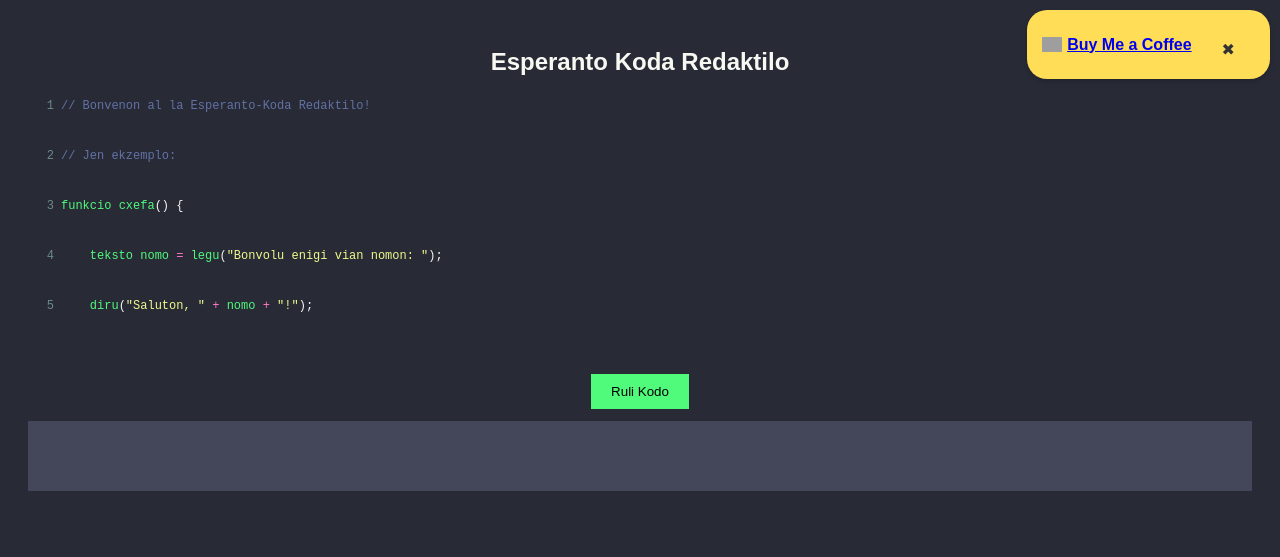
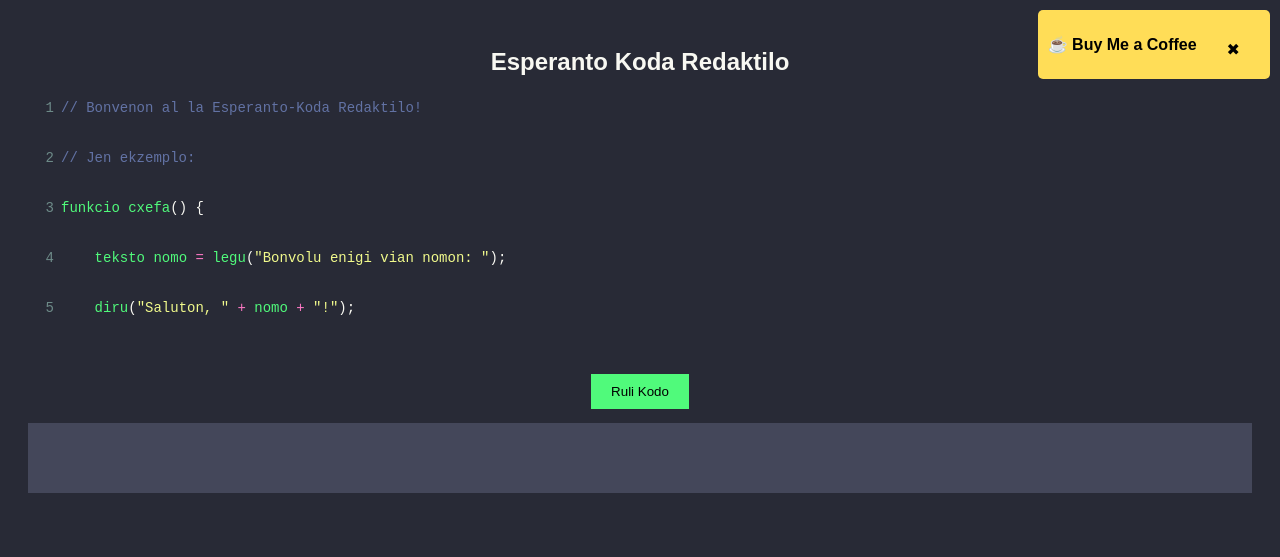
Before and after one commit to ErenErdogan46/kodo-esperanto, a plain HTML site: page index.html in a window 1280 px wide. Drawn offline with nearby package versions, Linux system fonts and the light colour scheme; grey boxes are pictures that could not be loaded.

Commit message:
Update index.html

```diff
--- a/index.html
+++ b/index.html
@@ -19,32 +19,6 @@
             background: #282a36;
             color: #f8f8f2;
         }
-        #buyMeCoffee {
-            position: fixed;
-            top: 10px;
-            right: 10px;
-            background: #ffdd57;
-            color: #333;
-            padding: 10px 15px;
-            border-radius: 20px;
-            font-weight: bold;
-            cursor: pointer;
-            display: flex;
-            align-items: center;
-            box-shadow: 0px 2px 5px rgba(0, 0, 0, 0.2);
-        }
-        #buyMeCoffee img {
-            width: 20px;
-            margin-right: 5px;
-        }
-        #closeCoffee {
-            background: transparent;
-            border: none;
-            font-size: 16px;
-            margin-left: 10px;
-            cursor: pointer;
-            color: #333;
-        }
         #editor {
             width: 80%;
             height: 250px;
@@ -54,8 +28,12 @@
         .CodeMirror {
             height: 250px;
             text-align: left;
-            font-size: 12px;
-            line-height: 1;
+            font-size: 14px;  /* Daha okunaklı yazı boyutu */
+            line-height: 1.2; /* Daha sıkı satır aralığı */
+        }
+        .CodeMirror-cursor {
+            width: 1px !important; /* İnce imleç */
+            height: 16px !important; /* Standart yükseklik */
         }
         button {
             margin-top: 10px;
@@ -72,7 +50,7 @@
             color: #f8f8f2;
             min-height: 50px;
             white-space: pre-wrap;
-            font-size: 12px;
+            font-size: 14px;
         }
         input {
             background: #44475a;
@@ -81,13 +59,37 @@
             padding: 5px;
             width: 100%;
         }
+        /* Buy Me a Coffee butonu */
+        #coffee-container {
+            position: fixed;
+            top: 10px;
+            right: 10px;
+            background: #ffdd57;
+            padding: 10px;
+            border-radius: 5px;
+            display: flex;
+            align-items: center;
+        }
+        #coffee-container a {
+            text-decoration: none;
+            color: black;
+            font-weight: bold;
+            margin-right: 10px;
+        }
+        #close-coffee {
+            background: none;
+            border: none;
+            cursor: pointer;
+            font-size: 16px;
+        }
     </style>
 </head>
 <body>
-    <div id="buyMeCoffee">
-        <img src="https://cdn-icons-png.flaticon.com/512/873/873120.png" alt="☕">
-        <a href="https://www.buymeacoffee.com/YOUR_USERNAME" target="_blank">Buy Me a Coffee</a>
-        <button id="closeCoffee">✖</button>
+
+    <!-- Buy Me a Coffee Butonu -->
+    <div id="coffee-container">
+        <a href="https://www.buymeacoffee.com/YOUR_USERNAME" target="_blank">☕ Buy Me a Coffee</a>
+        <button id="close-coffee">✖</button>
     </div>
 
     <h2>Esperanto Koda Redaktilo</h2>
@@ -98,10 +100,6 @@
     <input id="inputField" type="text" placeholder="Enigu vian respondon..." style="display:none;" />
 
     <script>
-        document.getElementById("closeCoffee").addEventListener("click", function() {
-            document.getElementById("buyMeCoffee").style.display = "none";
-        });
-
         var editor = CodeMirror.fromTextArea(document.getElementById("editor"), {
             lineNumbers: true,
             mode: "javascript",
@@ -119,7 +117,7 @@ cxefa();`);
 
         function esperantoToJS(code) {
             return code
-                .replace(/funkcio\s+([a-zA-Z_][a-zA-Z0-9_]*)\s*\(/g, "async function $1(")
+                .replace(/funkcio\s+([a-zA-Z_][a-zA-Z0-9_]*)\s*\(/g, "function $1(")
                 .replace(/diru\s*\((.*?)\);/g, "console.log($1);")
                 .replace(/redonu/g, "return")
                 .replace(/cxefa/g, "main")
@@ -129,8 +127,7 @@ cxefa();`);
                 .replace(/\bdecimalo\b/g, "let")
                 .replace(/\blitero\b/g, "let")
                 .replace(/\bteksto\b/g, "let")
-                .replace(/legu\s*\((.*?)\);/g, "await getUserInput($1);")
-                .replace(/main\(\);/g, "await main();");
+                .replace(/legu\s*\((.*?)\);/g, "await getUserInput($1);");
         }
 
         function getUserInput(promptText) {
@@ -164,14 +161,18 @@ cxefa();`);
                     outputElement.innerText = outputText;
                 };
 
-                let asyncFunction = new Function(`return (async () => {${jsCode}})()`);
-                await asyncFunction();
-
+                await (new Function(`return (async () => {${jsCode}})()`)());
                 console.log = originalConsoleLog;
             } catch (error) {
                 document.getElementById("output").innerText = "Eraro: " + error.message;
             }
         }
+
+        // "Buy Me a Coffee" butonunu kapatma fonksiyonu
+        document.getElementById("close-coffee").addEventListener("click", function() {
+            document.getElementById("coffee-container").style.display = "none";
+        });
+
     </script>
 </body>
 </html>
```
